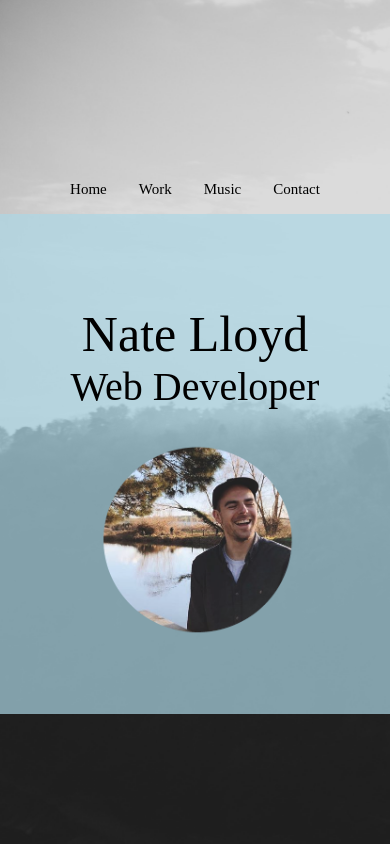
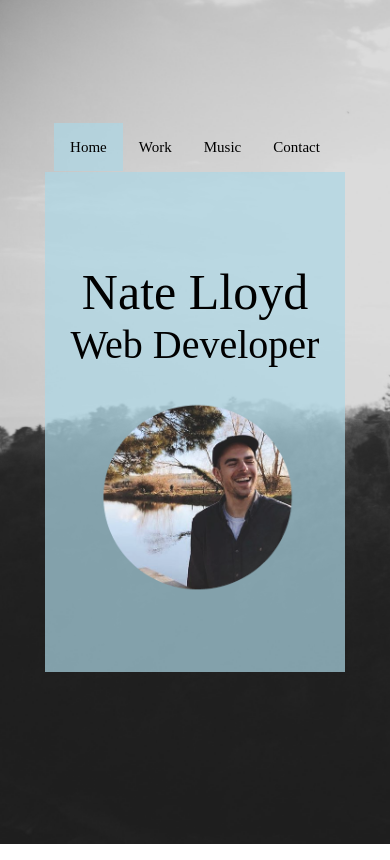
Before and after one commit to nathanaellloyd/portfolio-site, a React (Create React App) app: page / in a window 390 px wide. Built offline with nearby package versions, Linux system fonts and the light colour scheme.

Commit message:
made responsive and fixed white bit at bottom of page

```diff
--- a/src/Styling/body.css
+++ b/src/Styling/body.css
@@ -1,5 +1,5 @@
 body {
-    height: 100vh;
+    height: 90vh;
     padding: 0;
     display: grid;
     align-content: center;
--- a/src/Styling/hero.css
+++ b/src/Styling/hero.css
@@ -7,6 +7,22 @@
     background: rgba(173, 216, 230, 0.7);
     position: relative;
 }
+
+@media (max-width: 450px) {
+    .hero-title {
+    width: 300px;
+    height: 500px;
+    }
+}
+
+@media (max-width: 350px) {
+    .hero-title {
+    width: 250px;
+    height: 460px;
+    margin-left: 1.3rem;
+    }
+}
+
 
 .hero-title-contents {
     font-family: "JungleJam";
--- a/src/Styling/navbar.css
+++ b/src/Styling/navbar.css
@@ -24,3 +24,11 @@ ul {
     color: black;
     transition: all 0.3s;
 }
+
+.link:hover {
+    background-color: rgba(173, 216, 230, 0.7);
+}
+
+.activeLink  {
+    background-color: rgba(173, 216, 230, 0.7);
+}
```
